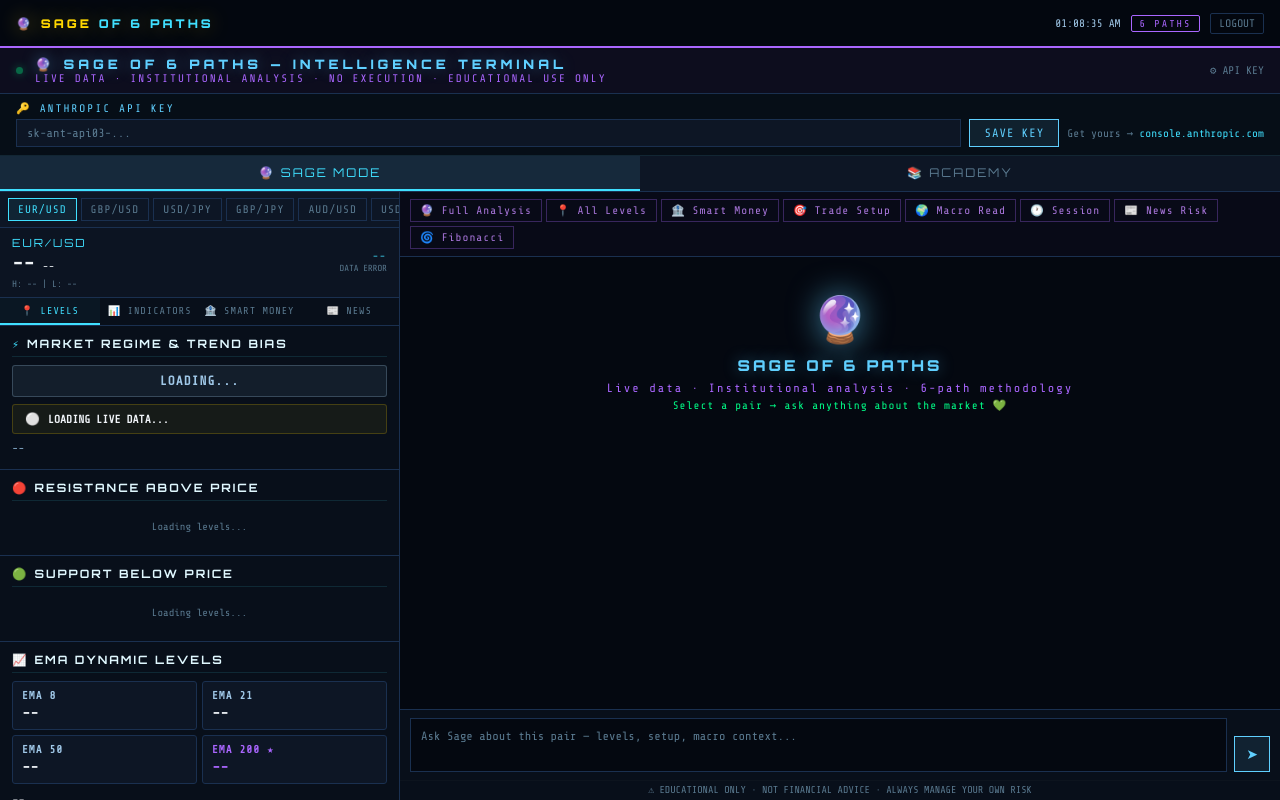
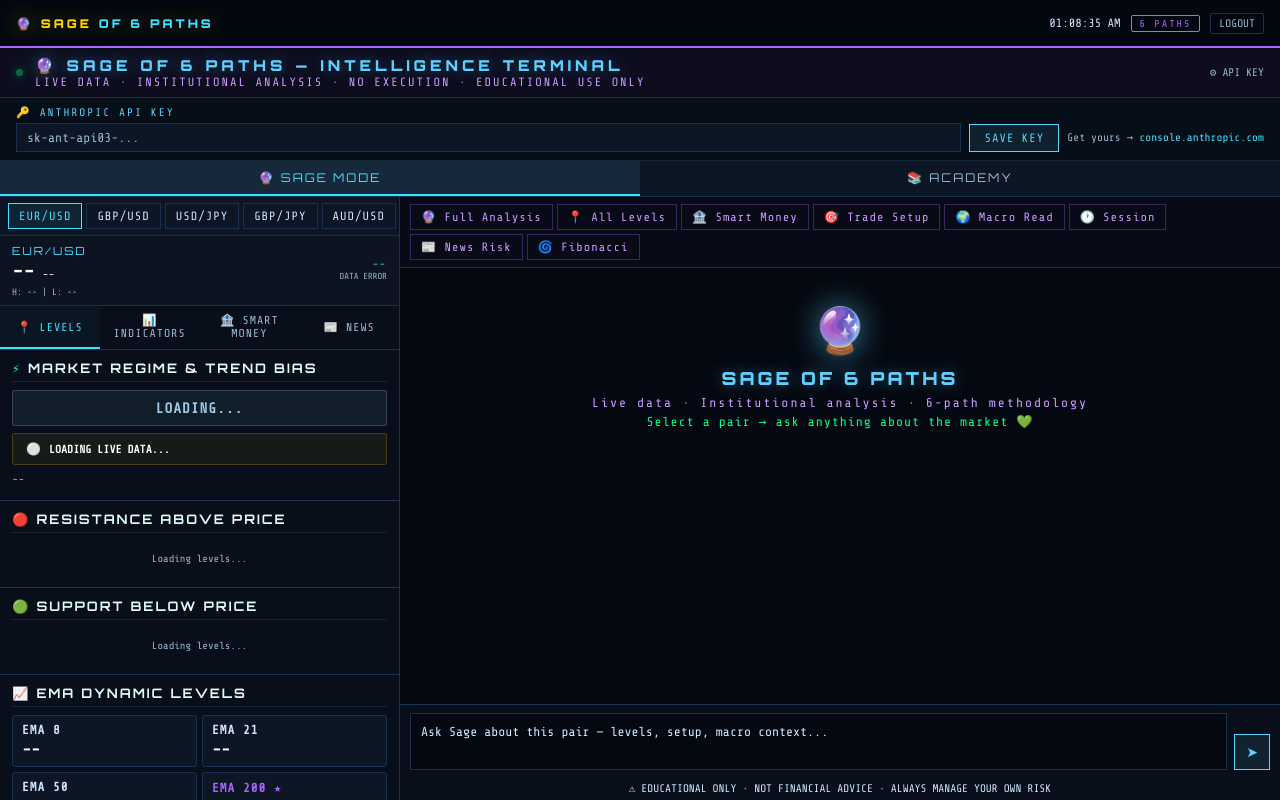
Before and after one commit to jonelmichelfx-bit/jaydawolfx-sage, a Flask app: page /sage-mode in a window 1280 px wide. Run offline with Flask 3, Linux system fonts and the light colour scheme; the visitor is signed in with stand-in values (Sample User, id 1).

Commit message:
Fix practice chart bug + brighter text + font sizes 10+ everywhere

```diff
--- a/templates/sage_mode.html
+++ b/templates/sage_mode.html
@@ -11,7 +11,7 @@
   --bg:#040810;--surface:#080f1a;--surface2:#0d1625;--border:#1a3050;
   --green:#00ff88;--cyan:#40e0ff;--gold:#ffd700;--red:#ff4466;
   --purple:#aa66ff;--sage:#60d0ff;--orange:#ff8800;
-  --text:#f0f4f8;--text-mid:#a0c8e8;--text-dim:#5a7a90;
+  --text:#ffffff;--text-mid:#d0e8ff;--text-dim:#9ab8d0;
   --mono:'Share Tech Mono',monospace;--head:'Orbitron',monospace;
 }
 html,body{height:100%;background:var(--bg);color:var(--text);font-family:var(--mono);overflow:hidden;}
@@ -25,7 +25,7 @@ html,body{height:100%;background:var(--bg);color:var(--text);font-family:var(--m
   text-shadow:0 0 20px rgba(255,215,0,0.4);}
 .nav-logo span{color:var(--cyan);}
 .nav-right{display:flex;align-items:center;gap:10px;margin-left:auto;}
-.nav-clock{font-size:11px;color:var(--text-mid);}
+.nav-clock{font-size:12px;color:var(--text-mid);}
 .nav-plan{font-size:10px;letter-spacing:2px;padding:2px 8px;
   border:1px solid var(--purple);color:var(--purple);border-radius:2px;}
 .nav-logout{font-size:11px;color:var(--text-dim);text-decoration:none;
@@ -40,9 +40,9 @@ html,body{height:100%;background:var(--bg);color:var(--text);font-family:var(--m
 /* ── HEADER BAR ── */
 .sage-hdr{display:flex;align-items:center;gap:12px;padding:8px 16px;
   background:rgba(170,102,255,0.06);border-bottom:1px solid var(--border);flex-shrink:0;}
-.sage-hdr-title{font-family:var(--head);font-size:13px;font-weight:900;
+.sage-hdr-title{font-family:var(--head);font-size:15px;font-weight:900;
   letter-spacing:4px;color:var(--sage);text-shadow:0 0 16px rgba(96,208,255,0.4);}
-.sage-hdr-sub{font-size:11px;letter-spacing:2px;color:var(--purple);}
+.sage-hdr-sub{font-size:12px;letter-spacing:2px;color:#cc99ff;}
 .sage-live-dot{width:7px;height:7px;border-radius:50%;background:var(--green);
   box-shadow:0 0 8px var(--green);animation:sdot 2s infinite;flex-shrink:0;}
 @keyframes sdot{0%,100%{opacity:1}50%{opacity:.3}}
@@ -54,7 +54,7 @@ html,body{height:100%;background:var(--bg);color:var(--text);font-family:var(--m
 .sak-row{display:flex;gap:8px;align-items:center;flex-wrap:wrap;margin-top:4px;}
 .sak-label{font-size:11px;letter-spacing:2px;color:var(--sage);}
 .sak-input{flex:1;min-width:240px;background:var(--surface2);border:1px solid var(--border);
-  color:var(--text);padding:6px 10px;font-family:var(--mono);font-size:12px;outline:none;}
+  color:var(--text);padding:6px 10px;font-family:var(--mono);font-size:13px;outline:none;}
 .sak-input:focus{border-color:var(--sage);}
 .sak-input::placeholder{color:var(--text-dim);}
 .sak-save{background:rgba(96,208,255,0.1);border:1px solid var(--sage);color:var(--sage);
@@ -81,8 +81,8 @@ html,body{height:100%;background:var(--bg);color:var(--text);font-family:var(--m
   display:flex;gap:4px;overflow-x:auto;flex-shrink:0;background:var(--surface2);}
 .sage-pair-row::-webkit-scrollbar{height:2px;}
 .sage-pair-row::-webkit-scrollbar-thumb{background:var(--border);}
-.sp-btn{padding:4px 9px;font-family:var(--mono);font-size:11px;letter-spacing:1px;
-  background:transparent;border:1px solid var(--border);color:var(--text-dim);
+.sp-btn{padding:5px 10px;font-family:var(--mono);font-size:12px;letter-spacing:1px;
+  background:transparent;border:1px solid var(--border);color:var(--text-mid);
   cursor:pointer;white-space:nowrap;transition:.15s;}
 .sp-btn:hover{border-color:var(--sage);color:var(--sage);}
 .sp-btn.active{border-color:var(--cyan);color:var(--cyan);background:rgba(64,224,255,0.07);}
@@ -101,7 +101,7 @@ html,body{height:100%;background:var(--bg);color:var(--text);font-family:var(--m
 
 /* Panel tabs */
 .sage-panel-tabs{display:flex;border-bottom:1px solid var(--border);flex-shrink:0;}
-.spt{flex:1;padding:7px 4px;font-family:var(--mono);font-size:10px;letter-spacing:1px;
+.spt{flex:1;padding:7px 4px;font-family:var(--mono);font-size:11.5px;letter-spacing:1px;
   background:transparent;border:none;color:var(--text-dim);cursor:pointer;
   border-bottom:2px solid transparent;transition:.15s;text-align:center;}
 .spt:hover{color:var(--text-mid);}
@@ -114,7 +114,7 @@ html,body{height:100%;background:var(--bg);color:var(--text);font-family:var(--m
 
 /* Section blocks */
 .sp-section{border-bottom:1px solid var(--border);padding:10px 12px;}
-.sp-sec-title{font-family:var(--head);font-size:.72rem;letter-spacing:2px;
+.sp-sec-title{font-family:var(--head);font-size:.82rem;letter-spacing:2px;
   color:var(--cyan);margin-bottom:8px;display:flex;align-items:center;gap:6px;
   padding-bottom:5px;border-bottom:1px solid rgba(64,224,255,0.12);}
 .sp-sec-title span{color:#e0f8ff;font-weight:700;}
@@ -124,14 +124,14 @@ html,body{height:100%;background:var(--bg);color:var(--text);font-family:var(--m
 .sp-grid-3{display:grid;grid-template-columns:1fr 1fr 1fr;gap:5px;}
 .sp-cell{background:var(--surface2);border:1px solid var(--border);
   border-radius:3px;padding:7px 9px;}
-.sp-cell-lbl{font-size:.68rem;color:var(--text-mid);margin-bottom:3px;letter-spacing:1px;font-weight:600;}
-.sp-cell-val{font-family:var(--mono);font-size:.95rem;font-weight:700;color:var(--text);}
+.sp-cell-lbl{font-size:.78rem;color:var(--text-mid);margin-bottom:3px;letter-spacing:1px;font-weight:600;}
+.sp-cell-val{font-family:var(--mono);font-size:1.05rem;font-weight:700;color:var(--text);}
 
 /* Level rows */
 .sp-level-row{display:flex;align-items:center;gap:7px;padding:6px 0;
   border-bottom:1px solid rgba(26,48,80,0.6);}
 .sp-level-row:last-child{border-bottom:none;}
-.sp-lvl-tag{font-size:.68rem;letter-spacing:1px;padding:2px 7px;border-radius:3px;
+.sp-lvl-tag{font-size:.78rem;letter-spacing:1px;padding:3px 8px;border-radius:3px;
   font-weight:700;min-width:50px;text-align:center;flex-shrink:0;}
 .sp-lvl-tag.res{background:rgba(255,68,102,0.18);color:#ff6680;border:1px solid rgba(255,68,102,0.4);}
 .sp-lvl-tag.sup{background:rgba(0,255,136,0.12);color:#00ff99;border:1px solid rgba(0,255,136,0.35);}
@@ -141,8 +141,8 @@ html,body{height:100%;background:var(--bg);color:var(--text);font-family:var(--m
 .sp-lvl-tag.fvg{background:rgba(255,215,0,0.12);color:#ffd700;border:1px solid rgba(255,215,0,0.35);}
 .sp-lvl-tag.pdh{background:rgba(96,208,255,0.1);color:#80d8ff;border:1px solid rgba(96,208,255,0.3);}
 .sp-lvl-tag.rnd{background:rgba(255,255,255,0.07);color:#c0d8f0;border:1px solid rgba(255,255,255,0.15);}
-.sp-lvl-price{font-family:var(--mono);font-size:.95rem;font-weight:700;flex:1;color:#f0f8ff;}
-.sp-lvl-desc{font-size:.68rem;color:#7aaccc;text-align:right;max-width:100px;}
+.sp-lvl-price{font-family:var(--mono);font-size:1.05rem;font-weight:700;flex:1;color:#ffffff;}
+.sp-lvl-desc{font-size:.78rem;color:#b0d8f0;text-align:right;max-width:110px;}
 
 /* News/alert rows */
 .sp-news-row{padding:8px 10px;border-left:3px solid;margin-bottom:6px;
@@ -150,14 +150,14 @@ html,body{height:100%;background:var(--bg);color:var(--text);font-family:var(--m
 .sp-news-row.high{border-color:var(--red);background:rgba(255,68,102,0.05);}
 .sp-news-row.medium{border-color:var(--gold);background:rgba(255,215,0,0.04);}
 .sp-news-row.low{border-color:var(--cyan);background:rgba(64,224,255,0.03);}
-.sp-news-time{font-size:.68rem;color:var(--text-mid);margin-bottom:3px;font-weight:600;}
-.sp-news-event{font-size:.78rem;color:#e0f0ff;font-weight:700;}
+.sp-news-time{font-size:.8rem;color:var(--text-mid);margin-bottom:3px;font-weight:600;}
+.sp-news-event{font-size:.9rem;color:#ffffff;font-weight:700;}
 .sp-news-imp{font-size:.65rem;padding:2px 6px;border-radius:3px;margin-left:5px;font-weight:700;}
 .sp-news-imp.high{background:rgba(255,68,102,0.2);color:#ff6680;}
 .sp-news-imp.medium{background:rgba(255,215,0,0.15);color:#ffd700;}
 
 /* Regime badge */
-.sp-regime{padding:8px 12px;border-radius:3px;margin-bottom:7px;font-size:.8rem;
+.sp-regime{padding:9px 12px;border-radius:3px;margin-bottom:7px;font-size:.9rem;
   font-weight:700;letter-spacing:1px;text-align:center;}
 .sp-regime.bull{background:rgba(0,255,136,0.12);border:1px solid rgba(0,255,136,0.4);color:#00ff99;}
 .sp-regime.bear{background:rgba(255,68,102,0.1);border:1px solid rgba(255,68,102,0.4);color:#ff6680;}
@@ -165,8 +165,8 @@ html,body{height:100%;background:var(--bg);color:var(--text);font-family:var(--m
 .sp-regime.trans{background:rgba(255,215,0,0.08);border:1px solid rgba(255,215,0,0.35);color:#ffd700;}
 
 /* Bias bar */
-.sp-bias-bar{display:flex;align-items:center;gap:8px;padding:7px 12px;
-  border-radius:3px;margin-bottom:5px;font-size:.8rem;font-weight:700;}
+.sp-bias-bar{display:flex;align-items:center;gap:8px;padding:8px 13px;
+  border-radius:3px;margin-bottom:5px;font-size:.9rem;font-weight:700;}
 .sp-bias-bar.buy{background:rgba(0,255,136,0.08);border:1px solid rgba(0,255,136,0.3);}
 .sp-bias-bar.sell{background:rgba(255,68,102,0.08);border:1px solid rgba(255,68,102,0.3);}
 .sp-bias-bar.wait{background:rgba(255,215,0,0.06);border:1px solid rgba(255,215,0,0.2);}
@@ -178,8 +178,8 @@ html,body{height:100%;background:var(--bg);color:var(--text);font-family:var(--m
 
 .sage-quick-btns{display:flex;flex-wrap:wrap;gap:4px;padding:7px 10px;
   border-bottom:1px solid var(--border);background:rgba(170,102,255,0.03);flex-shrink:0;}
-.sqb{background:transparent;border:1px solid rgba(170,102,255,0.3);color:#aa77dd;
-  padding:4px 9px;font-family:var(--mono);font-size:11px;letter-spacing:1px;cursor:pointer;transition:.15s;}
+.sqb{background:transparent;border:1px solid rgba(170,102,255,0.3);color:#cc99ff;
+  padding:5px 10px;font-family:var(--mono);font-size:12px;letter-spacing:1px;cursor:pointer;transition:.15s;}
 .sqb:hover{border-color:var(--sage);color:var(--sage);background:rgba(96,208,255,0.05);}
 
 .sage-msgs{flex:1;overflow-y:auto;padding:12px;display:flex;
@@ -189,20 +189,20 @@ html,body{height:100%;background:var(--bg);color:var(--text);font-family:var(--m
 
 .sage-welcome{text-align:center;padding:24px 12px;}
 .sw-icon{font-size:2.8rem;filter:drop-shadow(0 0 16px rgba(96,208,255,.6));display:block;margin-bottom:10px;}
-.sw-title{font-family:var(--head);font-size:15px;font-weight:900;letter-spacing:3px;
+.sw-title{font-family:var(--head);font-size:18px;font-weight:900;letter-spacing:3px;
   color:var(--sage);text-shadow:0 0 16px rgba(96,208,255,.4);margin-bottom:6px;}
-.sw-sub{font-size:12px;letter-spacing:2px;color:var(--purple);margin-bottom:4px;}
-.sw-cta{font-size:11px;color:var(--green);letter-spacing:1px;}
+.sw-sub{font-size:13px;letter-spacing:2px;color:#cc99ff;margin-bottom:4px;}
+.sw-cta{font-size:13px;color:var(--green);letter-spacing:1px;}
 
 /* Messages */
 .smsg-user{display:flex;justify-content:flex-end;animation:sfade .2s ease;}
 @keyframes sfade{from{opacity:0;transform:translateY(4px)}to{opacity:1;transform:none}}
 .smsg-user .sbbl{background:rgba(96,208,255,0.07);border:1px solid rgba(96,208,255,0.22);
-  color:#d0f0ff;padding:9px 12px;font-size:12px;line-height:1.65;max-width:92%;}
+  color:#ffffff;padding:10px 13px;font-size:13px;line-height:1.65;max-width:92%;}
 .smsg-sage{animation:sfade .2s ease;}
 .smsg-sage .sbbl{background:var(--surface2);border:1px solid var(--border);
-  border-left:2px solid var(--sage);padding:11px 13px;font-size:12px;line-height:1.85;
-  color:#e2f8f0;}
+  border-left:2px solid var(--sage);padding:12px 14px;font-size:13px;line-height:1.85;
+  color:#ffffff;}
 .smsg-sage .sbbl strong{color:var(--sage);}
 .smsg-sage .sbbl .s-up{color:var(--green);}
 .smsg-sage .sbbl .s-dn{color:var(--red);}
@@ -214,7 +214,7 @@ html,body{height:100%;background:var(--bg);color:var(--text);font-family:var(--m
 /* Thinking */
 .sage-thinking{display:flex;align-items:center;gap:8px;padding:9px 12px;
   background:var(--surface2);border:1px solid var(--border);
-  border-left:2px solid var(--purple);font-size:12px;letter-spacing:2px;
+  border-left:2px solid var(--purple);font-size:13px;letter-spacing:2px;
   color:var(--purple);animation:sfade .2s ease;}
 .sdots{display:flex;gap:3px;}
 .sdots span{width:4px;height:4px;background:var(--purple);border-radius:50%;animation:sdot 1.2s infinite;}
@@ -231,25 +231,25 @@ html,body{height:100%;background:var(--bg);color:var(--text);font-family:var(--m
 .sc-sig.WAIT{background:rgba(255,215,0,.1);color:var(--gold);border:1px solid var(--gold);}
 .sc-grid{display:grid;grid-template-columns:1fr 1fr 1fr;gap:1px;background:var(--border);}
 .sc-cell{background:var(--bg);padding:6px 9px;}
-.sc-lbl{font-size:10px;letter-spacing:1px;color:var(--text-dim);margin-bottom:2px;}
-.sc-val{font-family:var(--mono);font-size:12px;font-weight:700;}
-.sc-footer{padding:7px 11px;border-top:1px solid var(--border);
-  font-size:11px;color:var(--text-dim);line-height:1.6;}
+.sc-lbl{font-size:11px;letter-spacing:1px;color:var(--text-mid);margin-bottom:2px;}
+.sc-val{font-family:var(--mono);font-size:13px;font-weight:700;}
+.sc-footer{padding:8px 11px;border-top:1px solid var(--border);
+  font-size:12px;color:var(--text-mid);line-height:1.6;}
 
 /* Input area */
 .sage-input-area{padding:8px 10px;background:var(--surface);
   border-top:1px solid var(--border);display:flex;gap:7px;align-items:flex-end;flex-shrink:0;}
 .sage-textarea{flex:1;background:var(--bg);border:1px solid var(--border);
-  color:var(--text);padding:8px 10px;font-family:var(--mono);font-size:12px;
+  color:var(--text);padding:8px 10px;font-family:var(--mono);font-size:13px;
   outline:none;resize:none;min-height:36px;max-height:80px;line-height:1.5;}
 .sage-textarea:focus{border-color:rgba(96,208,255,.4);}
-.sage-textarea::placeholder{color:var(--text-dim);font-size:12px;}
+.sage-textarea::placeholder{color:var(--text-mid);font-size:13px;}
 .sage-send{background:rgba(96,208,255,.1);border:1px solid var(--sage);
   color:var(--sage);width:36px;height:36px;cursor:pointer;font-size:14px;
   display:flex;align-items:center;justify-content:center;flex-shrink:0;}
 .sage-send:hover{background:var(--sage);color:var(--bg);}
 .sage-send:disabled{background:transparent;border-color:var(--border);color:var(--text-dim);cursor:not-allowed;}
-.sage-disc{text-align:center;font-size:10px;color:var(--text-dim);
+.sage-disc{text-align:center;font-size:11px;color:var(--text-mid);
   padding:3px 10px 5px;background:var(--surface);
   border-top:1px solid rgba(255,255,255,.02);flex-shrink:0;}
 
@@ -640,11 +640,11 @@ html,body{height:100%;background:var(--bg);color:var(--text);font-family:var(--m
           <div id="sageEduSidebar" style="width:260px;flex-shrink:0;border-right:1px solid var(--border);overflow-y:auto;background:var(--surface2)">
             <div style="padding:14px 12px;border-bottom:1px solid var(--border)">
               <div style="font-family:var(--head);font-size:13px;letter-spacing:2px;color:var(--cyan);margin-bottom:4px">TRADING ACADEMY</div>
-              <div style="font-size:12px;color:var(--text-mid)">51 Lessons · Progress Saved</div>
+              <div style="font-size:13px;color:var(--text-mid)">51 Lessons · Progress Saved</div>
               <div style="margin-top:8px;height:6px;background:var(--border);border-radius:3px;overflow:hidden">
                 <div id="sageEduProgress" style="height:100%;background:var(--cyan);width:0%;transition:.3s;border-radius:3px"></div>
               </div>
-              <div id="sageEduProgressText" style="font-size:12px;color:var(--text-mid);margin-top:4px">0 / 51 Complete</div>
+              <div id="sageEduProgressText" style="font-size:13px;color:var(--text-mid);margin-top:4px">0 / 51 Complete</div>
             </div>
             <div id="sageEduLessonList"></div>
           </div>
@@ -655,15 +655,15 @@ html,body{height:100%;background:var(--bg);color:var(--text);font-family:var(--m
               <div style="text-align:center;padding:60px 20px">
                 <div style="font-size:48px;margin-bottom:16px">📚</div>
                 <div style="font-family:var(--head);font-size:18px;letter-spacing:2px;color:var(--cyan);margin-bottom:8px">TRADING ACADEMY</div>
-                <div style="font-size:14px;color:var(--text-mid);line-height:1.7;max-width:400px;margin:0 auto">51 structured lessons covering Forex, Stocks, and Crypto. Complete each lesson and pass the quiz to unlock the next. When you finish — you are ready for Sage.</div>
-                <div style="margin-top:20px;font-size:13px;color:var(--text-dim)">← Select a lesson from the left to begin</div>
+                <div style="font-size:15px;color:var(--text);line-height:1.7;max-width:400px;margin:0 auto">51 structured lessons covering Forex, Stocks, and Crypto. Complete each lesson and pass the quiz to unlock the next. When you finish — you are ready for Sage.</div>
+                <div style="margin-top:20px;font-size:14px;color:var(--text-mid)">← Select a lesson from the left to begin</div>
               </div>
             </div>
 
             <!-- ── PRACTICE ZONE ── -->
             <div id="sagePracticeZone" style="margin-top:32px;border-top:1px solid var(--border);padding-top:24px;display:none">
               <div style="font-family:var(--head);font-size:13px;letter-spacing:2px;color:var(--purple);margin-bottom:6px">🎯 PRACTICE ZONE</div>
-              <div style="font-size:12px;color:var(--text-mid);margin-bottom:14px">Draw support &amp; resistance lines. Mark key levels. Practice what you just learned.</div>
+              <div style="font-size:13px;color:var(--text);margin-bottom:14px">Draw support &amp; resistance lines. Mark key levels. Practice what you just learned.</div>
               <div style="display:flex;gap:8px;flex-wrap:wrap;margin-bottom:10px">
                 <button onclick="sagePracticeSetTool('support')" id="sagePracToolS" style="padding:5px 12px;font-size:11px;font-family:var(--head);letter-spacing:1px;border:1px solid #00ff99;color:#00ff99;background:rgba(0,255,153,0.08);cursor:pointer">📈 SUPPORT</button>
                 <button onclick="sagePracticeSetTool('resistance')" id="sagePracToolR" style="padding:5px 12px;font-size:11px;font-family:var(--head);letter-spacing:1px;border:1px solid #ff4466;color:#ff4466;background:rgba(255,68,102,0.08);cursor:pointer">📉 RESISTANCE</button>
@@ -672,7 +672,7 @@ html,body{height:100%;background:var(--bg);color:var(--text);font-family:var(--m
                 <button onclick="sagePracticeReset()" style="padding:5px 12px;font-size:11px;font-family:var(--head);letter-spacing:1px;border:1px solid var(--border);color:var(--text-dim);background:transparent;cursor:pointer;margin-left:auto">↺ RESET</button>
               </div>
               <canvas id="sagePracticeCanvas" width="800" height="320"
-                style="width:100%;max-width:800px;display:block;border:1px solid var(--border);background:#040810;cursor:crosshair;touch-action:none">
+                style="width:100%;max-width:800px;display:block;border:1px solid var(--cyan);background:#040810;cursor:crosshair;touch-action:none">
               </canvas>
               <div id="sagePracticeFeedback" style="margin-top:10px;font-size:12px;color:var(--text-mid);min-height:20px"></div>
             </div>
@@ -1842,15 +1842,15 @@ function sageOpenLesson(id) {
     .replace(/<h3>/g,'<div style="font-family:var(--head);font-size:13px;letter-spacing:2px;color:'+modColor+';margin:20px 0 8px">')
     .replace(/<\/h3>/g,'</div>')
     .replace(/<strong>/g,'<strong style="color:var(--text)">');
-  html += '<div style="line-height:1.8;color:var(--text-mid);font-size:14px">'+body+'</div>';
+  html += '<div style="line-height:1.9;color:var(--text);font-size:15px">'+body+'</div>';
   html += '<div style="margin-top:28px;padding:20px;background:var(--surface2);border:1px solid var(--border);border-radius:4px">';
-  html += '<div style="font-family:var(--head);font-size:12px;letter-spacing:2px;color:'+modColor+';margin-bottom:16px">📝 KNOWLEDGE CHECK</div>';
+  html += '<div style="font-family:var(--head);font-size:13px;letter-spacing:2px;color:'+modColor+';margin-bottom:16px">📝 KNOWLEDGE CHECK</div>';
   lesson.quiz.forEach(function(q, qi) {
     html += '<div style="margin-bottom:18px">';
-    html += '<div style="font-size:14px;color:var(--text);font-weight:600;margin-bottom:8px">'+(qi+1)+'. '+q.q+'</div>';
+    html += '<div style="font-size:15px;color:var(--text);font-weight:600;margin-bottom:8px">'+(qi+1)+'. '+q.q+'</div>';
     q.opts.forEach(function(opt, oi) {
       const optId = 'sageQ'+id+'_'+qi+'_'+oi;
-      html += '<div id="'+optId+'" onclick="sageCheckAnswer('+id+','+qi+','+oi+','+q.ans+')" style="padding:8px 12px;margin-bottom:4px;cursor:pointer;border-radius:3px;border:1px solid var(--border);background:transparent;font-size:13px;color:var(--text-mid)">';
+      html += '<div id="'+optId+'" onclick="sageCheckAnswer('+id+','+qi+','+oi+','+q.ans+')" style="padding:9px 13px;margin-bottom:5px;cursor:pointer;border-radius:3px;border:1px solid var(--border);background:transparent;font-size:14px;color:var(--text)">';
       html += String.fromCharCode(65+oi)+'. '+opt+'</div>';
     });
     html += '</div>';
@@ -1858,6 +1858,7 @@ function sageOpenLesson(id) {
   html += '<div id="sageQuizResult'+id+'" style="display:none;padding:12px;border-radius:4px;margin-top:8px;font-size:13px;text-align:center"></div>';
   html += '</div></div>';
   content.innerHTML = html;
+  sagePracticeShow();
 }
 
 function sageCheckAnswer(lessonId, qIdx, selectedIdx, correctIdx) {
```
